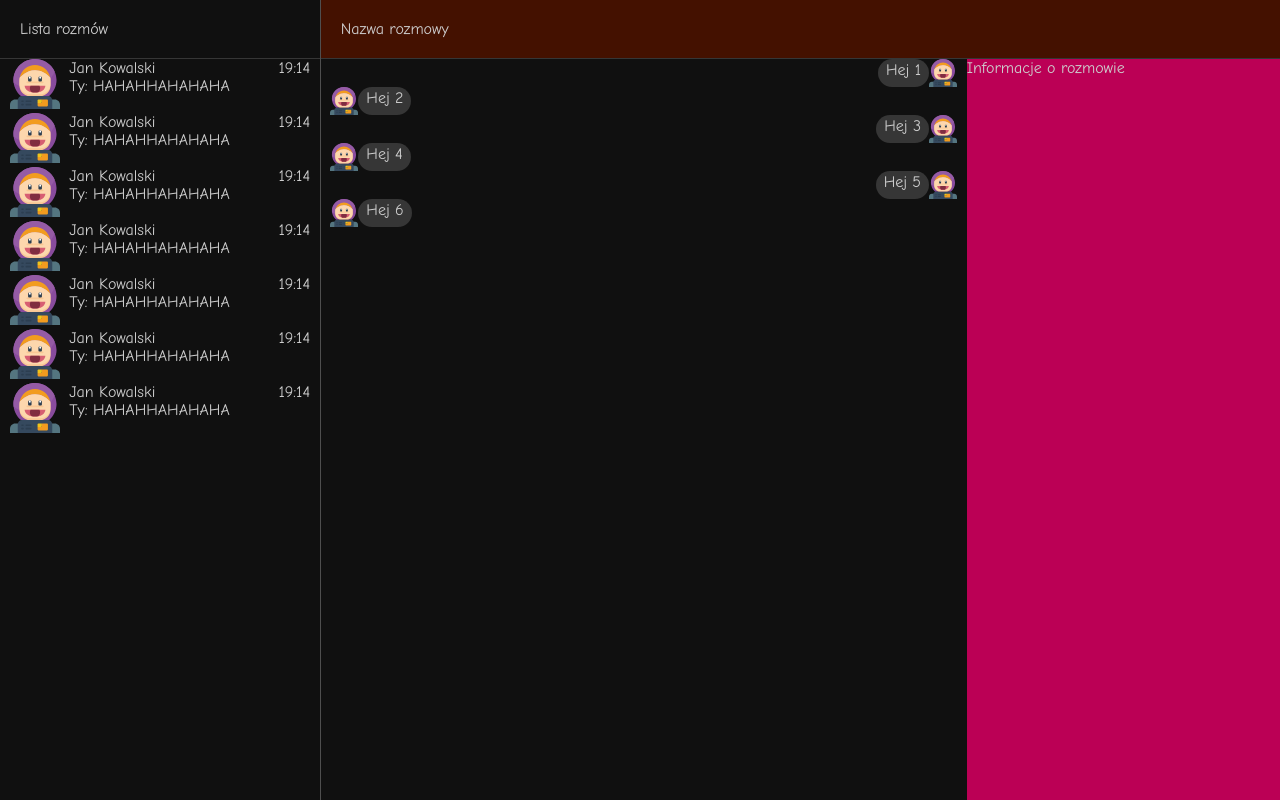
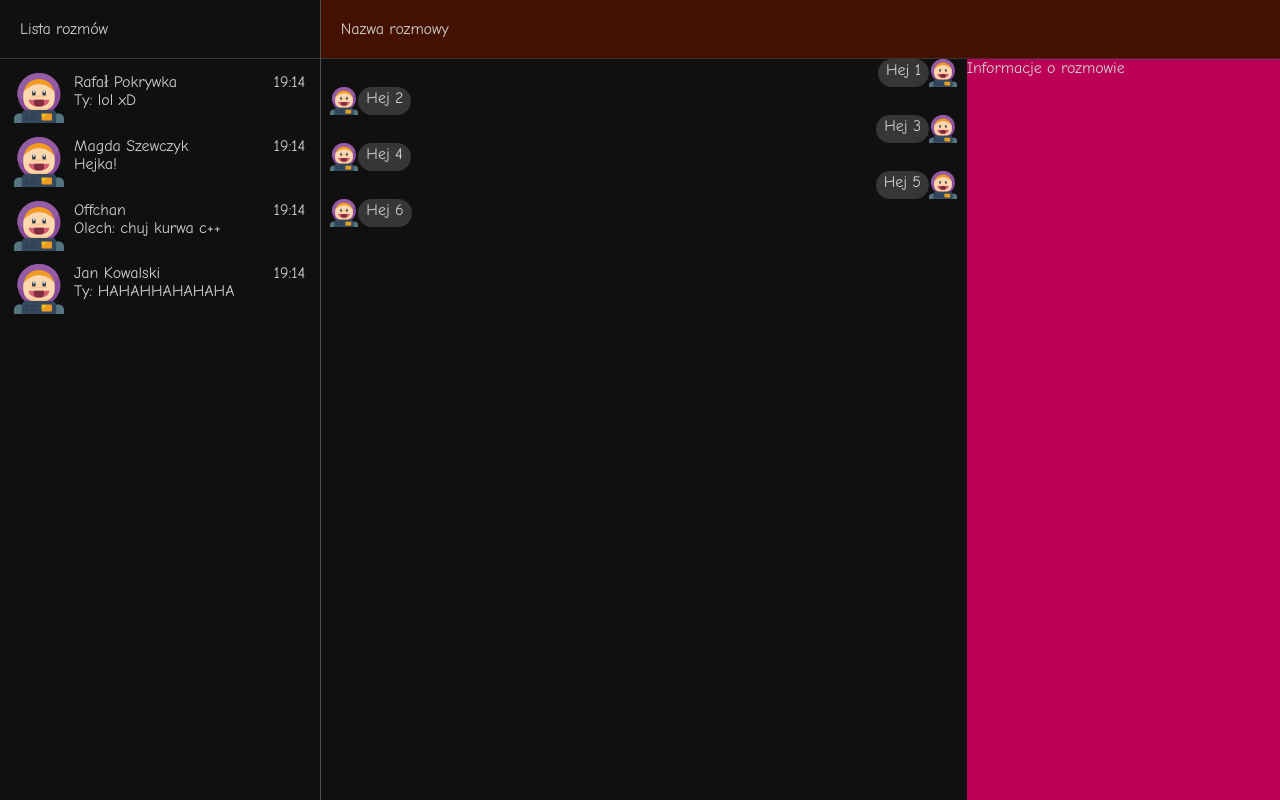
Before and after one commit to ravkr/offchan-messenger, a plain HTML site: page www/public/messages.html in a window 1280 px wide. Drawn offline with Linux system fonts and the light colour scheme.

Commit message:
Build thread list using Web Components

```diff
--- /dev/null
+++ b/www/public/js/components/threadListElement.js
@@ -0,0 +1,79 @@
+class ThreadListElement extends HTMLElement {
+  constructor() {
+	super();
+
+	let elementData = JSON.parse(this.getAttribute('data'));
+	console.log(elementData)
+
+	const shadow = this.attachShadow({mode: "open"});
+
+	const listElement = document.createElement("div");
+	listElement.setAttribute("class", "listElement");
+
+	const sectionProfilePicture = document.createElement('section');
+	sectionProfilePicture.innerHTML = `
+		<div class="profilePicture">
+			<img class="normalThumbnail" src="${elementData.picture}">
+		</div>
+	`
+	listElement.appendChild(sectionProfilePicture)
+
+
+	const sectionMessagePreview = document.createElement('section');
+	sectionMessagePreview.setAttribute("class", "messagePreview");
+	sectionMessagePreview.innerHTML = `
+		<div class="messageSender">${elementData.name}</div>
+		<div class="messageText">
+			<span class="">${elementData.snippet}</span>
+		</div>
+	`
+	// TODO: wyżej powinno być podzielone na wysyłającego i na wiadomość;
+	// np. tak:
+	//		<span class="">Ty: <span>lol xD</span></span>
+	listElement.appendChild(sectionMessagePreview)
+
+
+	const sectionTime = document.createElement('section');
+	sectionTime.innerHTML = `<time class="timestamp" title="Dziś" data-utime="1564852492.264">19:14</time>`
+	listElement.appendChild(sectionTime)
+
+	const style = document.createElement('style');
+	style.textContent = `
+
+:host(:hover) {
+	/*background-color: #292929;*/
+	/* 0.15 też jest fajne */
+	background-color: rgba(255, 255, 255, .1);
+}
+:host {
+	margin: 0 0.3em;
+	border-radius: 0.6em;
+}
+
+img.normalThumbnail {
+	width: 50px;
+	height: 50px;
+}
+
+.profilePicture {
+	padding-right: 0.6em;
+}
+
+.listElement {
+	display: flex;
+	/*padding: 0 .6em;*/
+}
+
+.messagePreview {
+	flex: 1;
+	display: flex;
+	flex-direction: column;
+}
+	`;
+
+	shadow.appendChild(style);
+	shadow.appendChild(listElement);
+  }
+}
+
+customElements.define("thread-list-element", ThreadListElement);
--- a/www/public/messages.html
+++ b/www/public/messages.html
@@ -62,25 +62,18 @@
 			/* TODO: stała wysokość, tak samo jak .threadHeader */
 			border-bottom: 1px solid #363636;
 		}
-		.profilePicture {
-/*			padding: 25px;
-			display: inline-block;
-			background-image: url(gfx/astronaut.svg);
-			background-position: center;
-			background-size: contain;*/
-			padding-right: 0.6em;
+/*							.profilePicture {
+								padding-right: 0.6em;
+							}*/
+
+		.threadList > nav {
+			display: flex;
+			flex-direction: column;
+			padding-top: 0.6em;
 		}
 
-		.threadList .listElement {
-			display: flex;
-			padding: 0 .6em;
-		}
-
-		.messagePreview {
-			flex: 1;
-			display: flex;
-			flex-direction: column;
-
+		.threadList thread-list-element {
+			padding: .3em .6em;
 		}
 
 		/* sekcja z wiaomościami */
@@ -102,139 +95,31 @@
 			width: 28px;
 			height: 28px;
 		}
-
+/*
 		img.normalThumbnail {
 			width: 50px;
 			height: 50px;
-		}
+		}*/
 
 		/* rozne ogólne style */
-		ul {
+/*		ul {
 			list-style-type: none;
 			margin: 0;
 			padding: 0;
-		}
+		}*/
 	</style>
 </head>
 <body>
 	<div class="mainMessengerElement">
-		<nav class="threadList mainSection">
+		<section class="threadList mainSection">
 			<header>Lista rozmów</header>
-			<ul>
-				<li class="listElement">
-					<section>
-						<div class="profilePicture">
-							<img class="normalThumbnail" src="gfx/astronaut.svg">
-						</div>
-					</section>
-					<section class="messagePreview">
-						<div class="messageSender">Jan Kowalski</div>
-						<div class="messageText">
-							<span class="">Ty: <span>HAHAHHAHAHAHA</span></span>
-						</div>
-					</section>
-					<section>
-						<time class="timestamp" title="Dziś" data-utime="1564852492.264">19:14</time>
-					</section>
-				</li>
-				<li class="listElement">
-					<section>
-						<div class="profilePicture">
-							<img class="normalThumbnail" src="gfx/astronaut.svg">
-						</div>
-					</section>
-					<section class="messagePreview">
-						<div class="messageSender">Jan Kowalski</div>
-						<div class="messageText">
-							<span class="">Ty: <span>HAHAHHAHAHAHA</span></span>
-						</div>
-					</section>
-					<section>
-						<time class="timestamp" title="Dziś" data-utime="1564852492.264">19:14</time>
-					</section>
-				</li>
-				<li class="listElement">
-					<section>
-						<div class="profilePicture">
-							<img class="normalThumbnail" src="gfx/astronaut.svg">
-						</div>
-					</section>
-					<section class="messagePreview">
-						<div class="messageSender">Jan Kowalski</div>
-						<div class="messageText">
-							<span class="">Ty: <span>HAHAHHAHAHAHA</span></span>
-						</div>
-					</section>
-					<section>
-						<time class="timestamp" title="Dziś" data-utime="1564852492.264">19:14</time>
-					</section>
-				</li>
-				<li class="listElement">
-					<section>
-						<div class="profilePicture">
-							<img class="normalThumbnail" src="gfx/astronaut.svg">
-						</div>
-					</section>
-					<section class="messagePreview">
-						<div class="messageSender">Jan Kowalski</div>
-						<div class="messageText">
-							<span class="">Ty: <span>HAHAHHAHAHAHA</span></span>
-						</div>
-					</section>
-					<section>
-						<time class="timestamp" title="Dziś" data-utime="1564852492.264">19:14</time>
-					</section>
-				</li>
-				<li class="listElement">
-					<section>
-						<div class="profilePicture">
-							<img class="normalThumbnail" src="gfx/astronaut.svg">
-						</div>
-					</section>
-					<section class="messagePreview">
-						<div class="messageSender">Jan Kowalski</div>
-						<div class="messageText">
-							<span class="">Ty: <span>HAHAHHAHAHAHA</span></span>
-						</div>
-					</section>
-					<section>
-						<time class="timestamp" title="Dziś" data-utime="1564852492.264">19:14</time>
-					</section>
-				</li>
-				<li class="listElement">
-					<section>
-						<div class="profilePicture">
-							<img class="normalThumbnail" src="gfx/astronaut.svg">
-						</div>
-					</section>
-					<section class="messagePreview">
-						<div class="messageSender">Jan Kowalski</div>
-						<div class="messageText">
-							<span class="">Ty: <span>HAHAHHAHAHAHA</span></span>
-						</div>
-					</section>
-					<section>
-						<time class="timestamp" title="Dziś" data-utime="1564852492.264">19:14</time>
-					</section>
-				</li>
-				<li class="listElement">
-					<section>
-						<div class="profilePicture">
-							<img class="normalThumbnail" src="gfx/astronaut.svg">
-						</div>
-					</section>
-					<section class="messagePreview">
-						<div class="messageSender">Jan Kowalski</div>
-						<div class="messageText">
-							<span class="">Ty: <span>HAHAHHAHAHAHA</span></span>
-						</div>
-					</section>
-					<section>
-						<time class="timestamp" title="Dziś" data-utime="1564852492.264">19:14</time>
-					</section>
-				</li>
-			</ul>
-		</nav>
+			<nav>
+				<thread-list-element data='{"name":"Rafał Pokrywka","picture":"gfx/astronaut.svg","snippet":"Ty: lol xD", "utime":1564852492.264}'></thread-list-element>
+				<thread-list-element data='{"name":"Magda Szewczyk","picture":"gfx/astronaut.svg","snippet":"Hejka!", "utime":1564852492.264}'></thread-list-element>
+				<thread-list-element data='{"name":"Offchan","picture":"gfx/astronaut.svg","snippet":"Olech: chuj kurwa c++", "utime":1564852492.264}'></thread-list-element>
+				<thread-list-element data='{"name":"Jan Kowalski","picture":"gfx/astronaut.svg","snippet":"Ty: HAHAHHAHAHAHA", "utime":1564852492.264}'></thread-list-element>
+			</nav>
+		</section>
 		<div class="threadContent mainSection">
 			<header class="threadHeader">Nazwa rozmowy</header>
 			<section>
@@ -268,5 +153,6 @@
 			</section>
 		</div>
 	</div>
+	<script src="js/components/threadListElement.js"></script>
 </body>
 </html>
```
